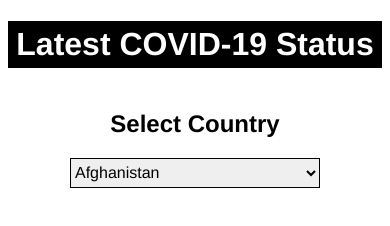
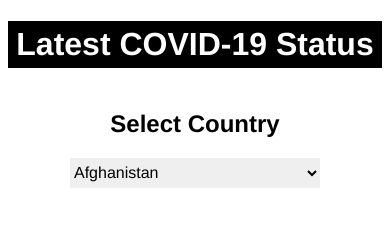
Before and after one commit to sandpatrol1/covid_19, a plain HTML site: page index.html in a window 390 px wide. Drawn offline with nearby package versions, Linux system fonts and the light colour scheme.

Commit message:
Removed input border narrow

```diff
--- a/app.css
+++ b/app.css
@@ -40,3 +40,9 @@ select {
 	padding-top: 10px;
 	padding-bottom: 10px;
 }
+
+@media screen and (max-width: 600px) {
+	#countries {
+		border: 0px;
+	}
+}
```
